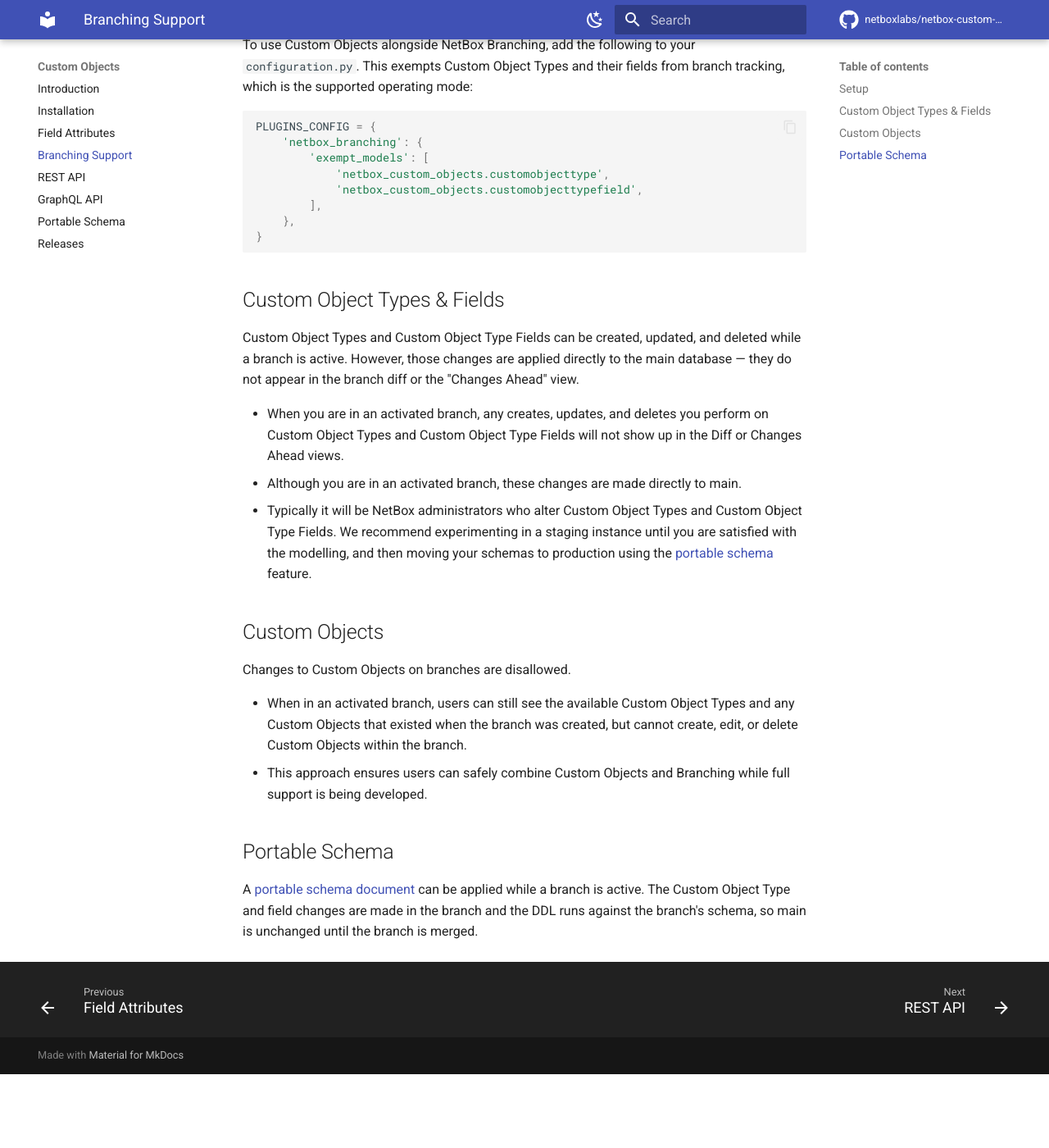
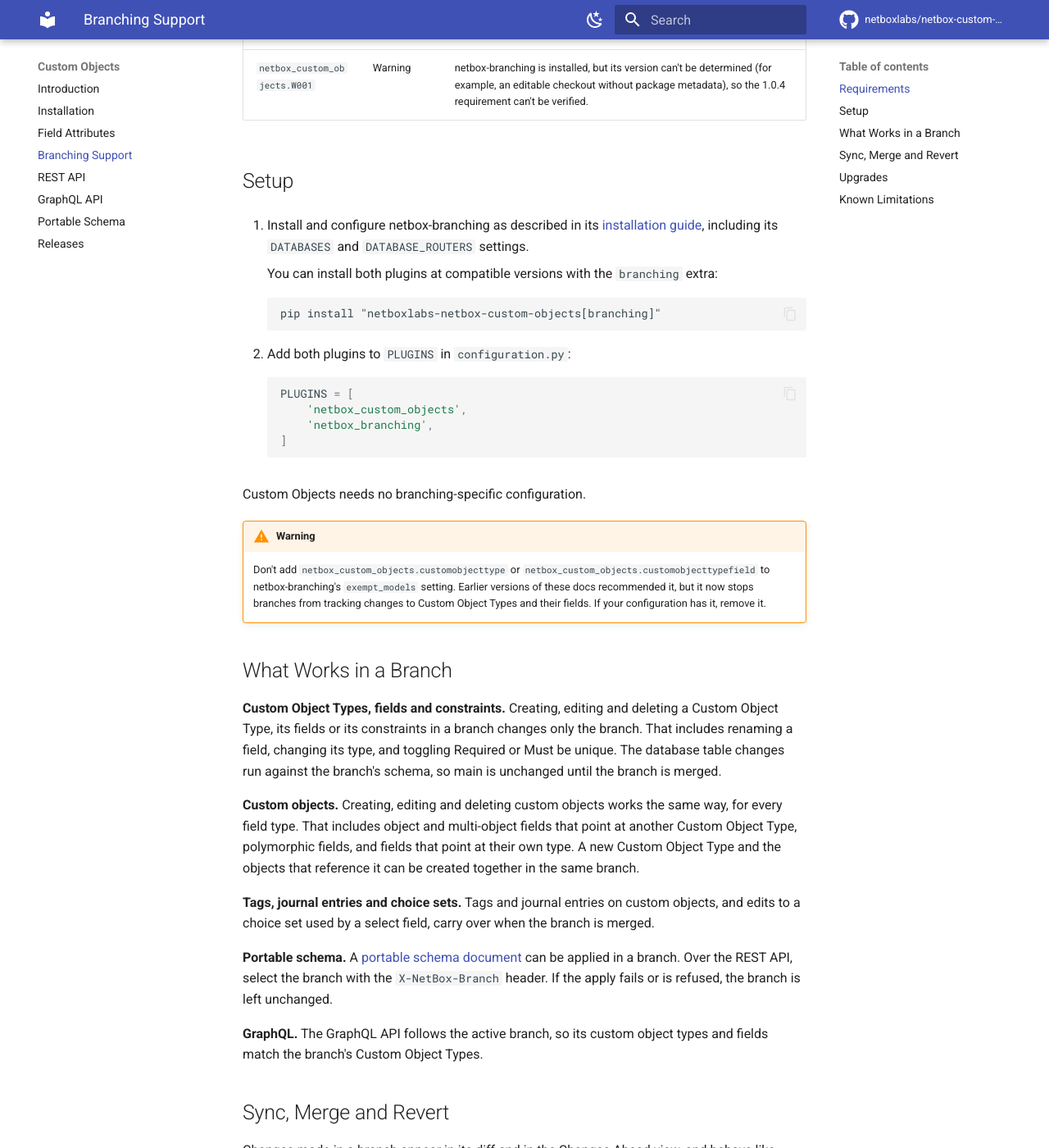
Before and after one commit to netboxlabs/netbox-custom-objects, an MkDocs documentation site: the page built from docs/branching.md, in a window 1280 px wide and 1400 px high, scrolled down 856 px. Shown: the whole window at 82% size. Built offline with MkDocs 1.6.1 and Material for MkDocs 9.7.7, drawn with Linux system fonts in a browser that asks for light colours; comment, search, counter and statistics services are not loaded; before the commit the page ends 2166 px from its top, so only the background shows below that; some of the changed text lies outside the part shown.

Commit message:
Rewrite the branching docs for full branch support
Custom Object Types, fields, constraints and custom objects have been
branch-aware since 0.6.0, but branching.md still described the 0.4.0
behaviour. installation.md also told users to add the type and field models
to netbox-branching's exempt_models, which keeps branches from tracking
them; drop that and warn against it. List the NetBox, Python and branching
version requirements on the installation page.

Co-Authored-By: Claude Opus 5.5 <noreply@anthropic.com>

````diff
--- a/docs/branching.md
+++ b/docs/branching.md
@@ -1,50 +1,78 @@
 # Using NetBox Custom Objects with NetBox Branching
 
-When using Custom Objects together with NetBox Branching, the following minimum versions are required:
-
-- NetBox >= 4.6.2
-- netbox-branching >= 1.0.4
-
-These requirements are only enforced when `netbox_branching` is present in `PLUGINS`. If you do not use branching, the standard compatibility matrix in `COMPATIBILITY.md` applies. A Django system check (`netbox_custom_objects.E001` / `E002`) will fail at startup if the combination is misconfigured.
-
-As of version 0.4.0, Custom Objects is _compatible_ with [NetBox Branching](https://netboxlabs.com/docs/extensions/branching/), but not yet fully supported. Users can safely run both plugins together, but there are some caveats to be aware of. See below for how each Custom Objects model interacts with NetBox Branching.
-
-!!! note
-    We are working towards full support for Custom Objects on branches. Keep an eye on the GitHub issues for updates ahead of future releases.
+Custom Objects fully supports [NetBox Branching](https://netboxlabs.com/docs/extensions/branching/). Custom Object Types, their fields and constraints, and the custom objects themselves can all be created, changed and deleted in a branch, then synced, merged and reverted like any other NetBox object.
 
 !!! tip
     If you have any questions, the best place to start is the GitHub [discussions](https://github.com/netboxlabs/netbox-custom-objects/discussions). If you are a NetBox Labs customer, you can also contact support.
 
+## Requirements
+
+Using Custom Objects together with NetBox Branching requires:
+
+- NetBox 4.6.2 or later
+- netbox-branching 1.0.4 or later (published on PyPI as `netboxlabs-netbox-branching`)
+
+These requirements apply only when `netbox_branching` is in `PLUGINS`. Without it, the standard [compatibility matrix](https://github.com/netboxlabs/netbox-custom-objects/blob/main/COMPATIBILITY.md) applies.
+
+NetBox runs these system checks at startup:
+
+| Check | Level | Meaning |
+|-------|-------|---------|
+| `netbox_custom_objects.E001` | Error | NetBox is older than 4.6.2. |
+| `netbox_custom_objects.E002` | Error | netbox-branching is older than 1.0.4. |
+| `netbox_custom_objects.W001` | Warning | netbox-branching is installed, but its version can't be determined (for example, an editable checkout without package metadata), so the 1.0.4 requirement can't be verified. |
+
 ## Setup
 
-To use Custom Objects alongside NetBox Branching, add the following to your `configuration.py`. This exempts Custom Object Types and their fields from branch tracking, which is the supported operating mode:
+1. Install and configure netbox-branching as described in its [installation guide](https://netboxlabs.com/docs/extensions/branching/), including its `DATABASES` and `DATABASE_ROUTERS` settings.
 
-```python
-PLUGINS_CONFIG = {
-    'netbox_branching': {
-        'exempt_models': [
-            'netbox_custom_objects.customobjecttype',
-            'netbox_custom_objects.customobjecttypefield',
-        ],
-    },
-}
-```
+    You can install both plugins at compatible versions with the `branching` extra:
 
-## Custom Object Types & Fields
+    ```no-highlight
+    pip install "netboxlabs-netbox-custom-objects[branching]"
+    ```
 
-Custom Object Types and Custom Object Type Fields can be created, updated, and deleted while a branch is active. However, those changes are applied directly to the main database — they do not appear in the branch diff or the "Changes Ahead" view.
+2. Add both plugins to `PLUGINS` in `configuration.py`:
 
-- When you are in an activated branch, any creates, updates, and deletes you perform on Custom Object Types and Custom Object Type Fields will not show up in the Diff or Changes Ahead views.
-- Although you are in an activated branch, these changes are made directly to main.
-- Typically it will be NetBox administrators who alter Custom Object Types and Custom Object Type Fields. We recommend experimenting in a staging instance until you are satisfied with the modelling, and then moving your schemas to production using the [portable schema](portable-schema.md) feature.
+    ```python
+    PLUGINS = [
+        'netbox_custom_objects',
+        'netbox_branching',
+    ]
+    ```
 
-## Custom Objects
+Custom Objects needs no branching-specific configuration.
 
-Changes to Custom Objects on branches are disallowed.
+!!! warning
+    Don't add `netbox_custom_objects.customobjecttype` or `netbox_custom_objects.customobjecttypefield` to netbox-branching's `exempt_models` setting. Earlier versions of these docs recommended it, but it now stops branches from tracking changes to Custom Object Types and their fields. If your configuration has it, remove it.
 
-- When in an activated branch, users can still see the available Custom Object Types and any Custom Objects that existed when the branch was created, but cannot create, edit, or delete Custom Objects within the branch.
-- This approach ensures users can safely combine Custom Objects and Branching while full support is being developed.
+## What Works in a Branch
 
-## Portable Schema
+**Custom Object Types, fields and constraints.** Creating, editing and deleting a Custom Object Type, its fields or its constraints in a branch changes only the branch. That includes renaming a field, changing its type, and toggling Required or Must be unique. The database table changes run against the branch's schema, so main is unchanged until the branch is merged.
 
-A [portable schema document](portable-schema.md) can be applied while a branch is active. The Custom Object Type and field changes are made in the branch and the DDL runs against the branch's schema, so main is unchanged until the branch is merged.
+**Custom objects.** Creating, editing and deleting custom objects works the same way, for every field type. That includes object and multi-object fields that point at another Custom Object Type, polymorphic fields, and fields that point at their own type. A new Custom Object Type and the objects that reference it can be created together in the same branch.
+
+**Tags, journal entries and choice sets.** Tags and journal entries on custom objects, and edits to a choice set used by a select field, carry over when the branch is merged.
+
+**Portable schema.** A [portable schema document](portable-schema.md) can be applied in a branch. Over the REST API, select the branch with the `X-NetBox-Branch` header. If the apply fails or is refused, the branch is left unchanged.
+
+**GraphQL.** The GraphQL API follows the active branch, so its custom object types and fields match the branch's Custom Object Types.
+
+## Sync, Merge and Revert
+
+Changes made in a branch appear in its diff and in the Changes Ahead view, and behave like other NetBox objects:
+
+- **Sync** brings new Custom Object Types, fields and objects from main into the branch. Where main and the branch changed the same value, main's value wins.
+- **Merge** applies the branch's changes to main, using either the iterative or the squash merge strategy. Where both sides changed the same value, the branch's value wins. Likewise, if a field was renamed in both main and the branch, the branch's name wins.
+- **Revert** undoes a merged branch, including schema changes such as added, renamed or deleted fields.
+
+Deleting a branch without merging it leaves main untouched. Deleting a Custom Object Type in a branch doesn't affect main's copy of it.
+
+## Upgrades
+
+When an upgrade adds columns to Custom Object Type tables, `manage.py migrate` updates every active branch as well as main. Running `manage.py upgrade_custom_objects` with no `--cot` option does the same. Branches that are missing their schema or have migrations pending are skipped, and you can run the command again once those branches are migrated. With `--cot`, only main is updated.
+
+## Known Limitations
+
+- **Reverting a deleted Custom Object Type doesn't restore its objects.** If a Custom Object Type is deleted in a branch and the branch is merged and then reverted, the type, its fields and its table come back with their original IDs, but its objects don't. Deleting the type drops its table directly, so there is no change record for each object to replay.
+- **Reverse relations for polymorphic fields.** For a polymorphic field added in a branch, its reverse relation on the target models (the field's **Related name**) isn't available until the branch is merged.
````
Also changed, not shown: docs/installation.md (+16 -18 lines).
